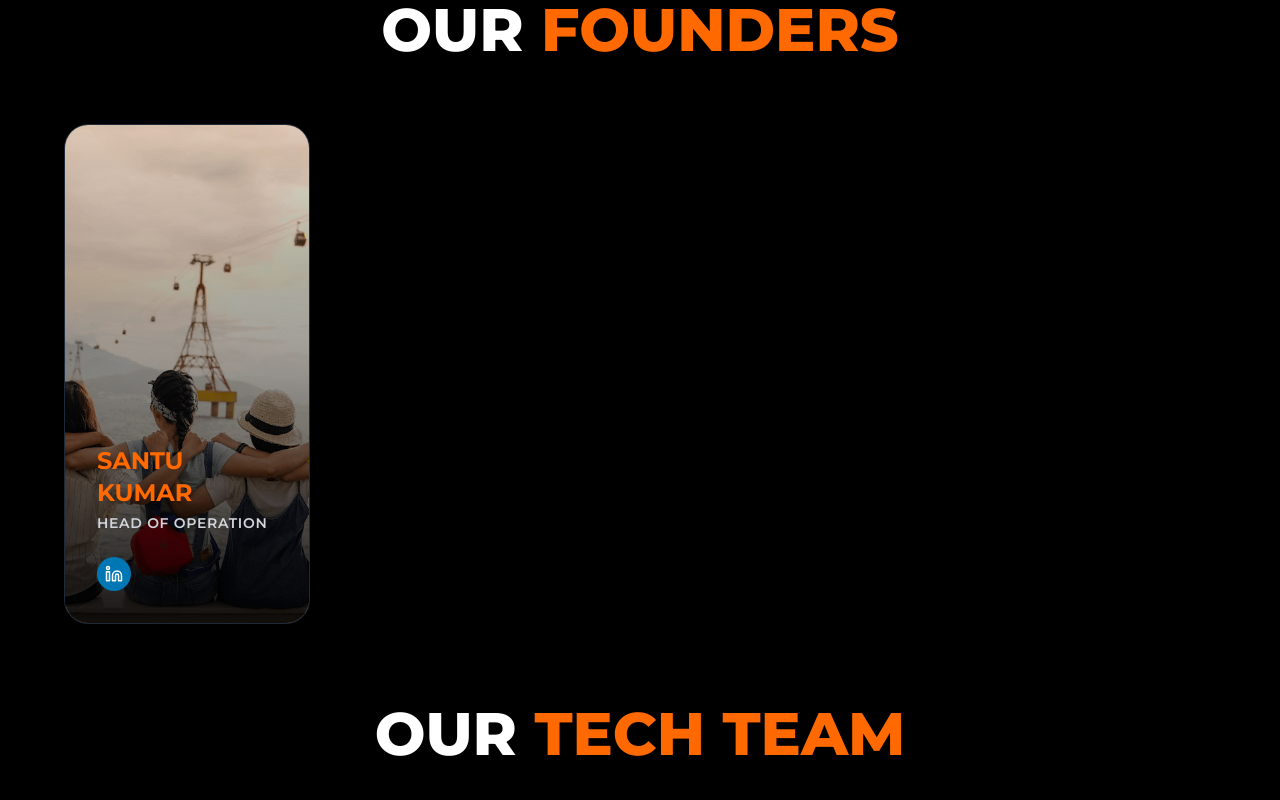
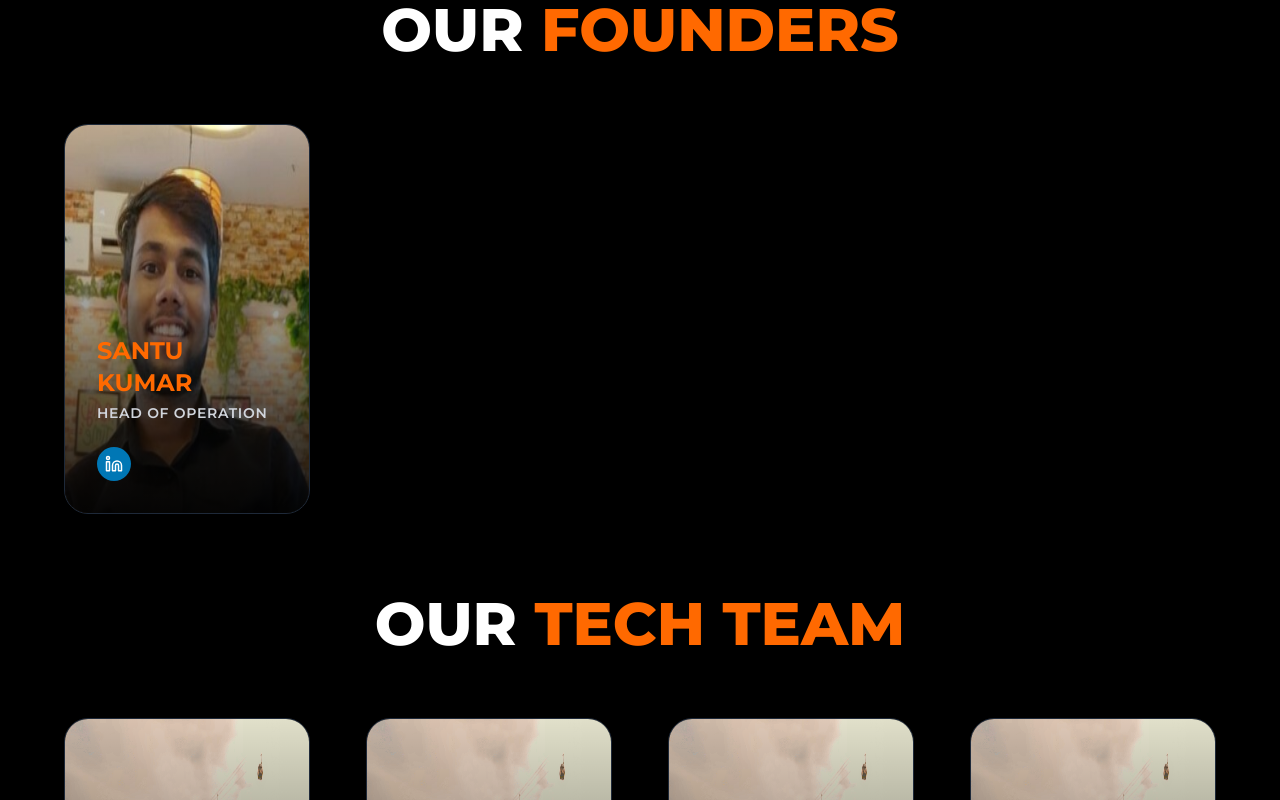
Before and after one commit to Divya8210-d/PMT, a Next.js app in the folder website/: page /about in a window 1280 px wide. Shown: the part 1760-2560 px from the top of the page. Built offline with nearby package versions, Linux system fonts and the light colour scheme.

Commit message:
addedupdates

```diff
--- a/website/components/Team.tsx
+++ b/website/components/Team.tsx
@@ -5,7 +5,7 @@ const FOUNDERS = [
   {
     name: "SANTU KUMAR",
     role: "HEAD OF OPERATION",
-    imageSrc: "/aboutteam.png",
+    imageSrc: "/santu.jpeg",
     linkedinUrl: "https://www.linkedin.com/in/santu-kumar-santu-047abb19b/",
   },
 
--- a/website/components/TeamCard.tsx
+++ b/website/components/TeamCard.tsx
@@ -16,13 +16,13 @@ const TeamCard: React.FC<TeamCardProps> = ({
     linkedinUrl,
 }) => {
     return (
-        <div className="relative group w-full h-[450px] sm:h-[500px] overflow-hidden rounded-2xl sm:rounded-3xl border border-gray-800">
+        <div className="relative group w-full h-[450px] sm:h-[390px] overflow-hidden rounded-2xl sm:rounded-3xl border border-gray-800">
             {/* BACKGROUND IMAGE */}
             <Image
                 src={imageSrc}
                 alt={name}
                 fill
-                className="object-cover object-center transition-transform duration-500 group-hover:scale-105"
+                className="h-full  object-center  transition-transform duration-500 group-hover:scale-105"
             />
 
             {/* OVERLAY - Gradient from bottom */}
--- a/website/src/app/page.tsx
+++ b/website/src/app/page.tsx
@@ -14,7 +14,7 @@ export default function Home() {
       <Services />
       <Approvals />
       <Networks />
-      {/* <Updates/> */}
+       <Updates/>
     </>
   );
 }
```
Also changed, not shown: website/public/santu.jpeg (added).
